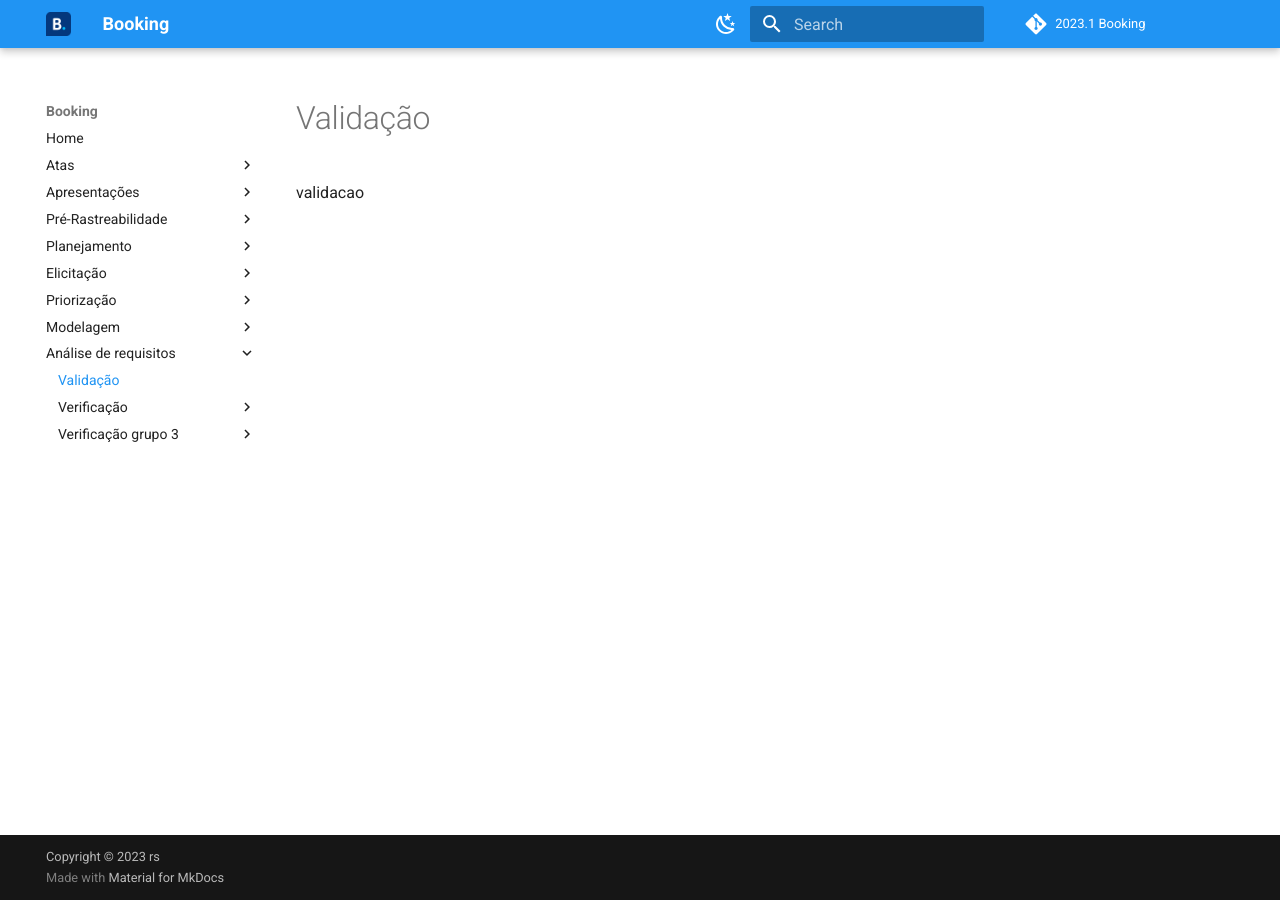
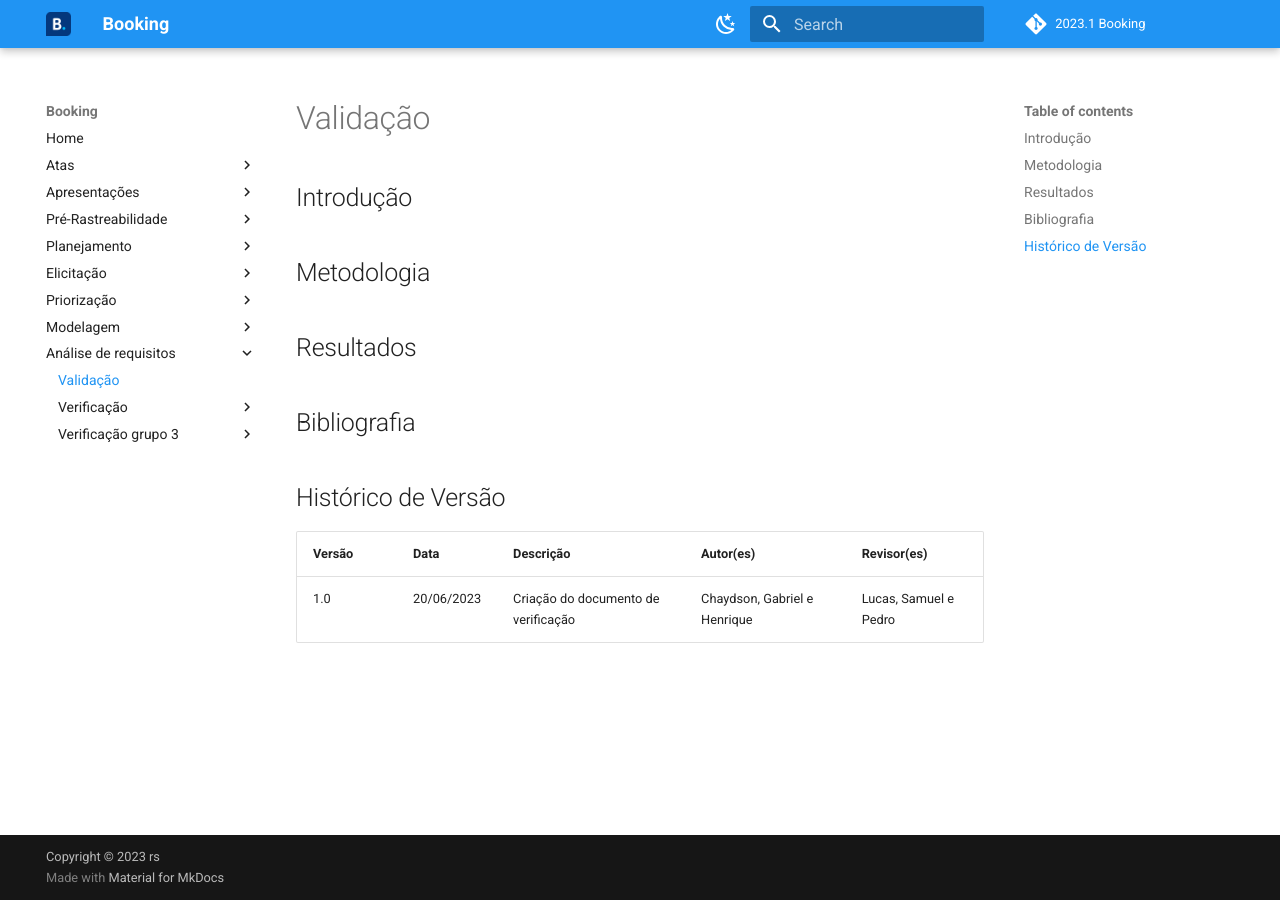
Before and after one commit to Requisitos-de-Software/2023.1-Booking, an MkDocs documentation site: the page built from docs/verificacaoGrupo/validacao.md, in a window 1280 px wide. Built offline with MkDocs 1.6.1 and Material for MkDocs 9.7.7, drawn with Linux system fonts in a browser that asks for light colours; a script that is not in the unit is left out; comment, search, counter and statistics services are not loaded.

Commit message:
Adicionando modelo validação
Co-authored-by: Chaydson Ferreira <chaydson14@gmail.com>
Co-authored-by: HenriPucci <pucci.rique1234@gmail.com>

```diff
--- a/docs/verificacaoGrupo/validacao.md
+++ b/docs/verificacaoGrupo/validacao.md
@@ -1 +1,15 @@
-validacao
+# Validação
+
+## Introdução
+
+## Metodologia
+
+## Resultados
+
+## Bibliografia
+
+## Histórico de Versão
+
+| Versão | Data       | Descrição                             | Autor(es)                    | Revisor(es)           |
+| ------- | ---------- | --------------------------------------- | ---------------------------- | --------------------- |
+| 1.0     | 20/06/2023 | Criação do documento de verificação | Chaydson, Gabriel e Henrique | Lucas, Samuel e Pedro |
```
